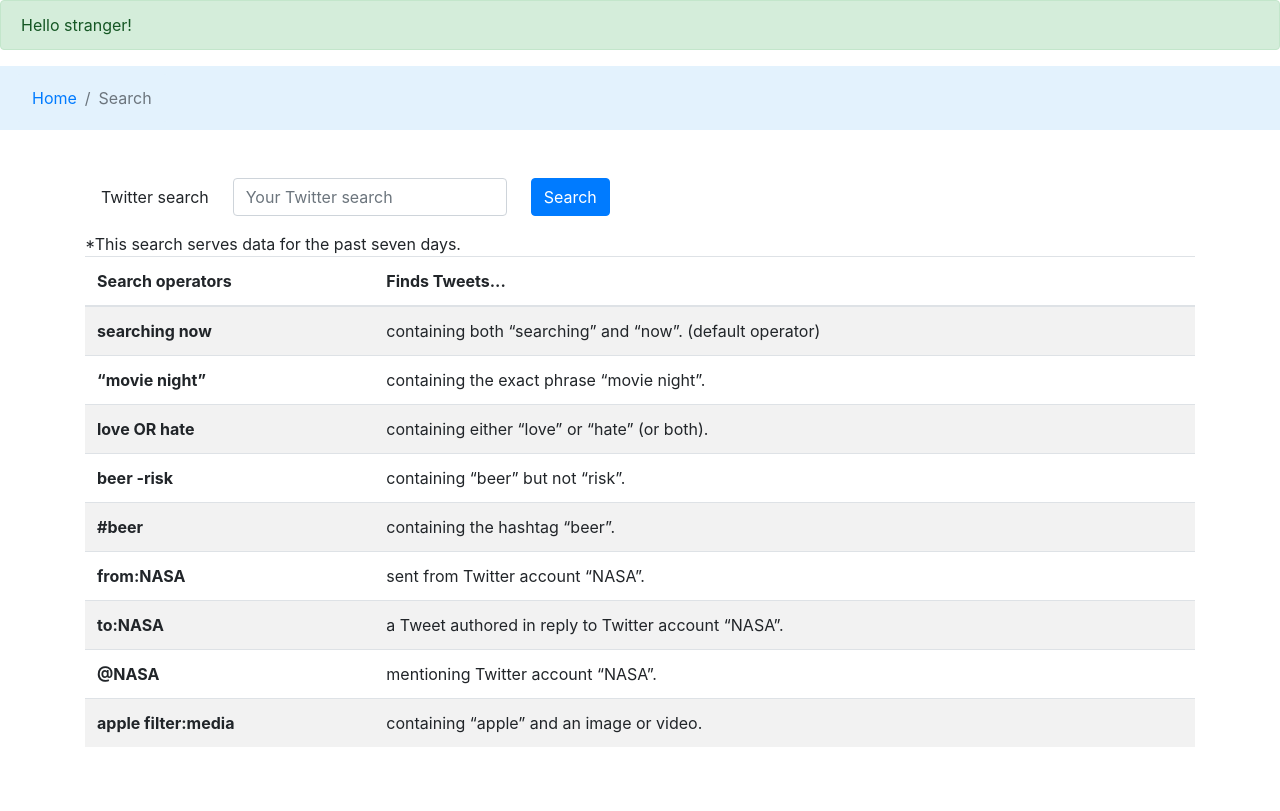
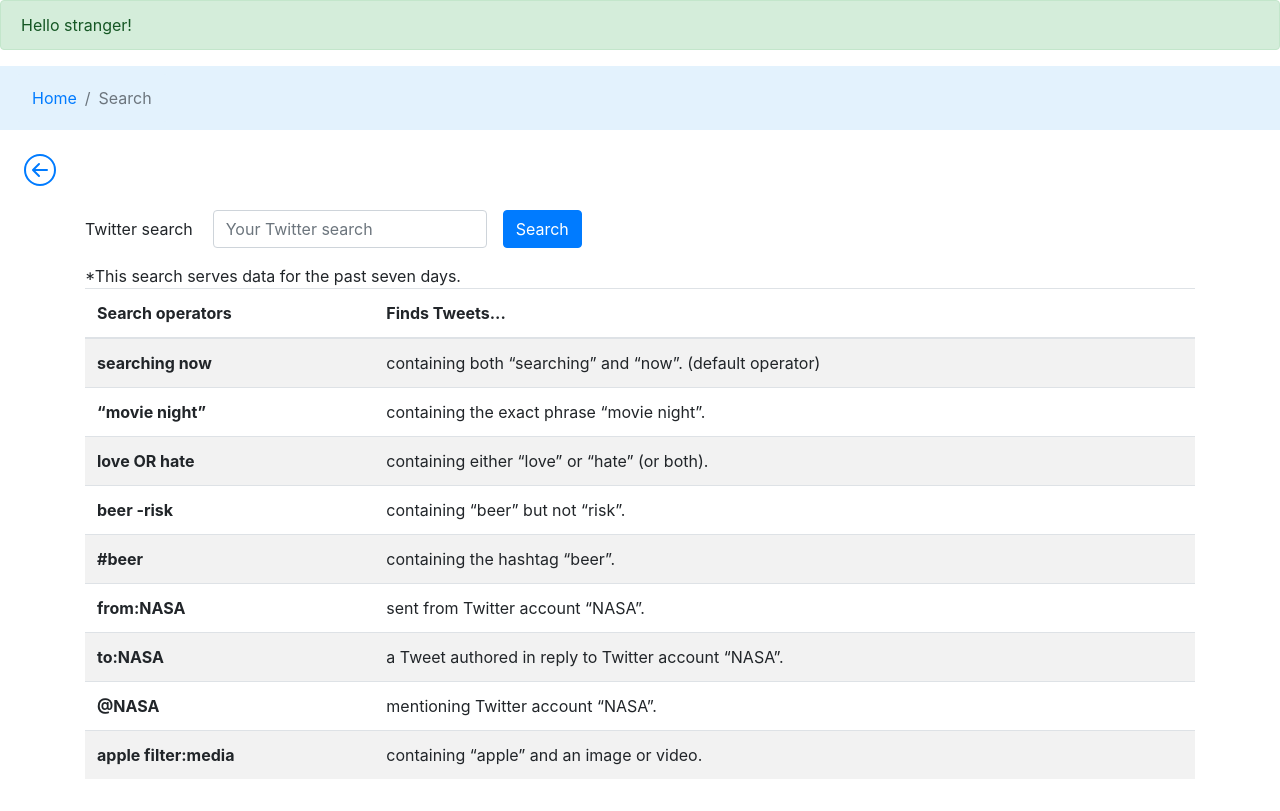
Before and after one commit to kurval/Twitter-Analyzer, a Flask app: page /search in a window 1280 px wide. Before the commit the page ends 747 px from the top, so only its background shows below. Run offline with Flask 2, Linux system fonts and the light colour scheme; parts of the project's set-up code (start-up, migrations or seed data) failed here and were passed over.

Commit message:
adding back buttons

```diff
--- a/static/css/style.css
+++ b/static/css/style.css
@@ -10,12 +10,8 @@ h1 {
     margin-bottom: 2rem;
 }
 
-.container.search {
-    margin-top: 2rem;
-}
-
 .even-larger-badge {
-    margin-top: 3rem;
+    margin-top: 1.5rem;
     font-size: 1em;
 }
 
--- a/templates/search.html
+++ b/templates/search.html
@@ -34,17 +34,22 @@
                 </form>
             {% endif %}
         </nav>
-
+        <a href="{{ url_for('homepage') }}">
+            <svg xmlns="http://www.w3.org/2000/svg" width="2em" height="2em" fill="currentColor" class="bi bi-arrow-left-circle my-4 ml-4" viewBox="0 0 16 16">
+                <path fill-rule="evenodd" d="M8 15A7 7 0 1 0 8 1a7 7 0 0 0 0 14zm0 1A8 8 0 1 0 8 0a8 8 0 0 0 0 16z"/>
+                <path fill-rule="evenodd" d="M12 8a.5.5 0 0 1-.5.5H5.707l2.147 2.146a.5.5 0 0 1-.708.708l-3-3a.5.5 0 0 1 0-.708l3-3a.5.5 0 1 1 .708.708L5.707 7.5H11.5a.5.5 0 0 1 .5.5z"/>
+            </svg>
+        </a>
         <div class="container search">
-            <div class="p-2">
+            <div class="pb-2">
                 <form class="form-inline" action="{{ url_for('results') }}">
-                    <div class="form-group m-2">
+                    <div class="form-group mb-2 mr-1">
                         <label for="q">Twitter search</label>
                     </div>
-                    <div class="form-group mx-sm-3 m-2">
+                    <div class="form-group mx-sm-3 mx-2 mb-2">
                         <input class="form-control" type="text" name="q" id="q" placeholder="Your Twitter search">
                     </div>
-                    <button type="submit" class="btn btn-primary m-2" onclick="loading();">Search</button>
+                    <button type="submit" class="btn btn-primary mb-2" onclick="loading();">Search</button>
                 </form>
             </div>
             <table class="table table-striped">
```
Also changed, not shown: templates/result.html (+6 -1 lines).
